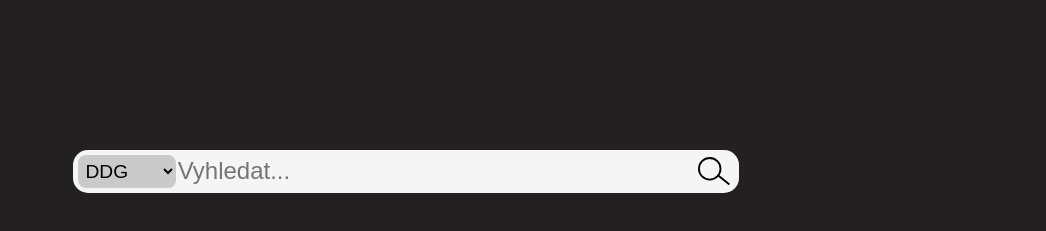
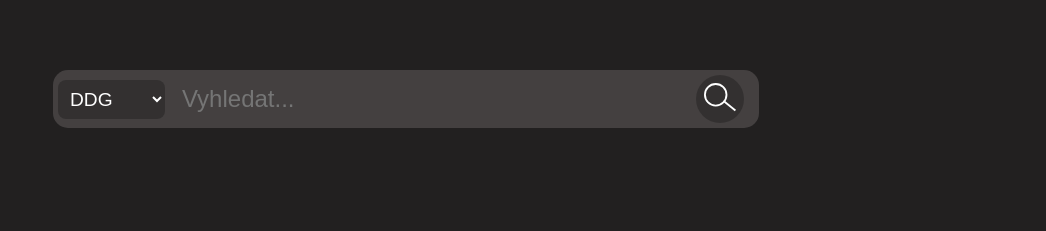
Before and after one commit to Vjaby/datetimecz, a plain HTML site: page index.html in a window 1280 px wide. Shown: the part 369-600 px from the top of the page, without its empty margins (234-1280 px from the left). Drawn offline with Linux system fonts and the light colour scheme.

Commit message:
style update

```diff
--- a/index.html
+++ b/index.html
@@ -35,7 +35,7 @@
             </select>
             <input id="search-input" class="no-default" type="text" placeholder="Vyhledat..." autofocus>
             <button id="search-button" class="no-default" type="button">
-                <img id="search-img" src="images/mag.svg" alt="search icon">
+                <img id="search-img" src="images/mag-inv.svg" alt="search icon">
             </button>
         </search>
 
--- a/style.css
+++ b/style.css
@@ -1,14 +1,21 @@
 :root {
-    --datetime-color: whitesmoke;
-    --search-bg-color: whitesmoke;
     --content-bg-color: transparent;
     --body-bg-color: #222020;
-    --button-bg-color: #a0101020;
+    --button-hover-bg-color: #f0f0f090;
+
+    --datetime-color: whitesmoke;
+    --copy-button-hover-bg-color: #a0101020;
+
+    --search-bg-color: #444040;
+    --select-bg-color: #00000040;
+    --input-color: whitesmoke;
+    --search-button-hover-bg-color: #30101090;
 
     --settings-color: whitesmoke;
     --settings-bg-color: #333030;
     --settings-button-color: whitesmoke;
     --settings-button-bg-color: #ffffff20;
+
     --format-input-bg-color: whitesmoke;
     --format-button-color: whitesmoke;
     --format-button-bg-color: #ffffff30;
@@ -45,7 +52,7 @@ body {
     border-radius: 1rem;
 
     &:hover {
-        background-color: var(--button-bg-color);
+        background-color: var(--copy-button-hover-bg-color);
     }
 }
 
@@ -73,39 +80,41 @@ body {
     background-color: var(--search-bg-color);
     border-radius: 15px;
     padding: 5px 15px 5px 5px;
-    margin-top: 20vh;
+    margin-top: 10vh;
     display: flex;
     align-items: center;
     align-content: center;
 
     & input {
+        color: var(--input-color);
         font-size: 1.5rem;
-        margin-left: 0;
+        margin-left: 15px;
         min-width: 28rem;
         width: 40vw;
     }
 
     & button {
-        width: 2rem;
-        height: 2rem;
-        border-radius: 100vw; /*circle*/
-        background-color: transparent;
-    }
+        background-color: var(--select-bg-color);
+        width: 3rem;
+        height: 3rem;
+        border-radius: 100vw;
 
-    & button:hover {
-        background-color: var(--button-bg-color);
-    }
+        &:hover {
+            background-color: var(--search-button-hover-bg-color);
+        }
 
-    & #search-img {
-        height: 2rem;
-        width: 2rem;
+        & img {
+            height: 2rem;
+            width: 2rem;
+        }
     }
 
     & select {
         font-size: 1.2rem;
-        padding: 0.3rem 0.2rem 0.3rem 0.2rem;
+        padding: 0.5rem;
         border-radius: 0.5rem;
-        background-color: rgba(from var(--body-bg-color) r g b / 0.2);
+        background-color: var(--select-bg-color);
+        color-scheme: dark;
 
         & option {
             font-size: 1rem;
@@ -120,7 +129,7 @@ body {
     right: 0;
     top: 0;
     height: 100vh;
-    display: none;  /* changed with js */
+    display: none;
     padding: 50px 10px;
 }
 
@@ -140,6 +149,10 @@ body {
         background-color: var(--format-button-bg-color);
         border-radius: 5px;
         height: 1.5rem;
+    }
+
+    & button:hover {
+        background-color: var(--button-hover-bg-color);
     }
 
     & #time-format-reset-button {
@@ -168,6 +181,10 @@ body {
         width: 1.5rem;
         padding: 5px;
     }
+
+    &:hover {
+        background-color: var(--button-hover-bg-color);
+    }
 }
 
 .cookie-text {
```
Also changed, not shown: images/mag-inv.svg (added).
